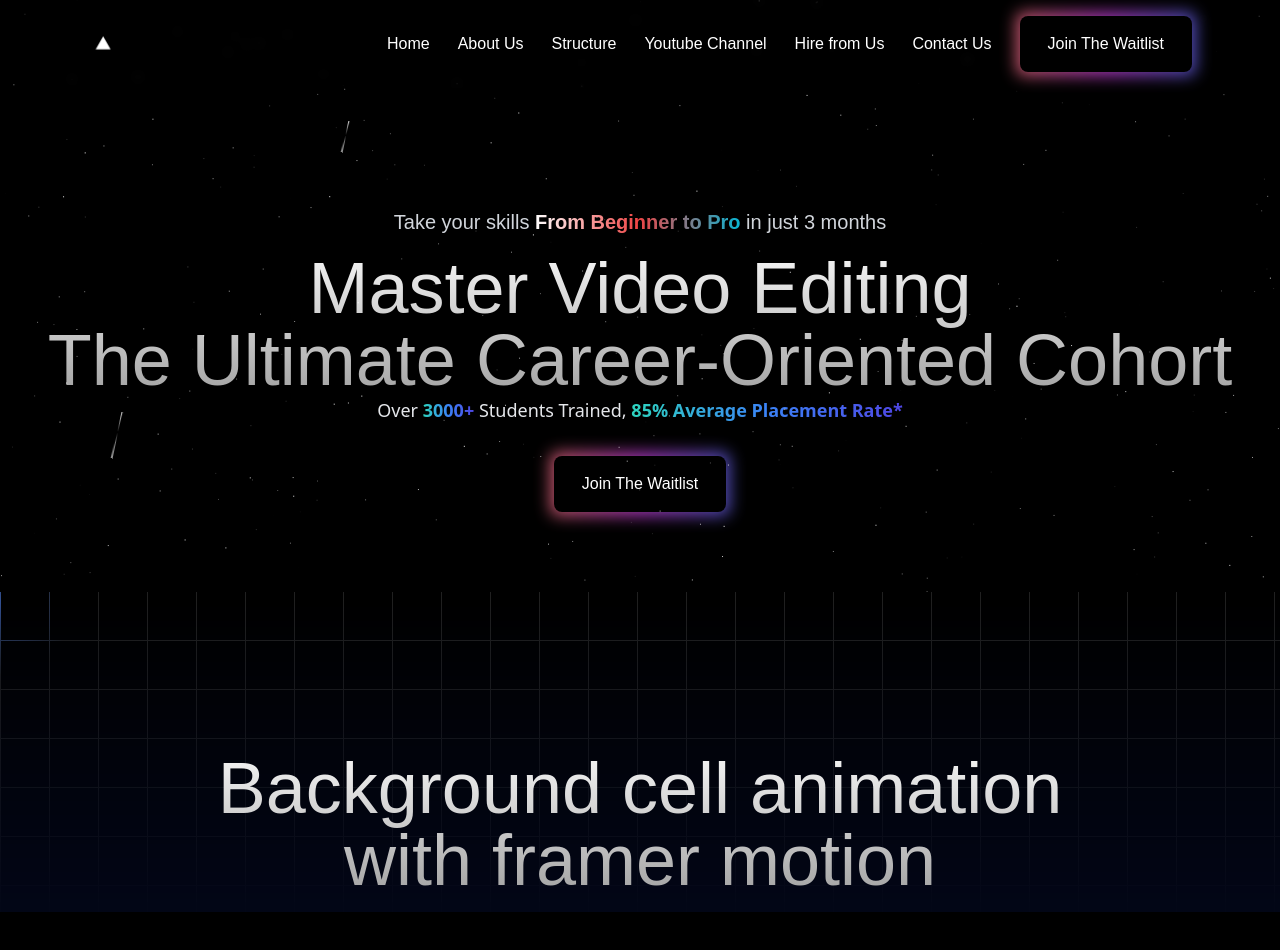
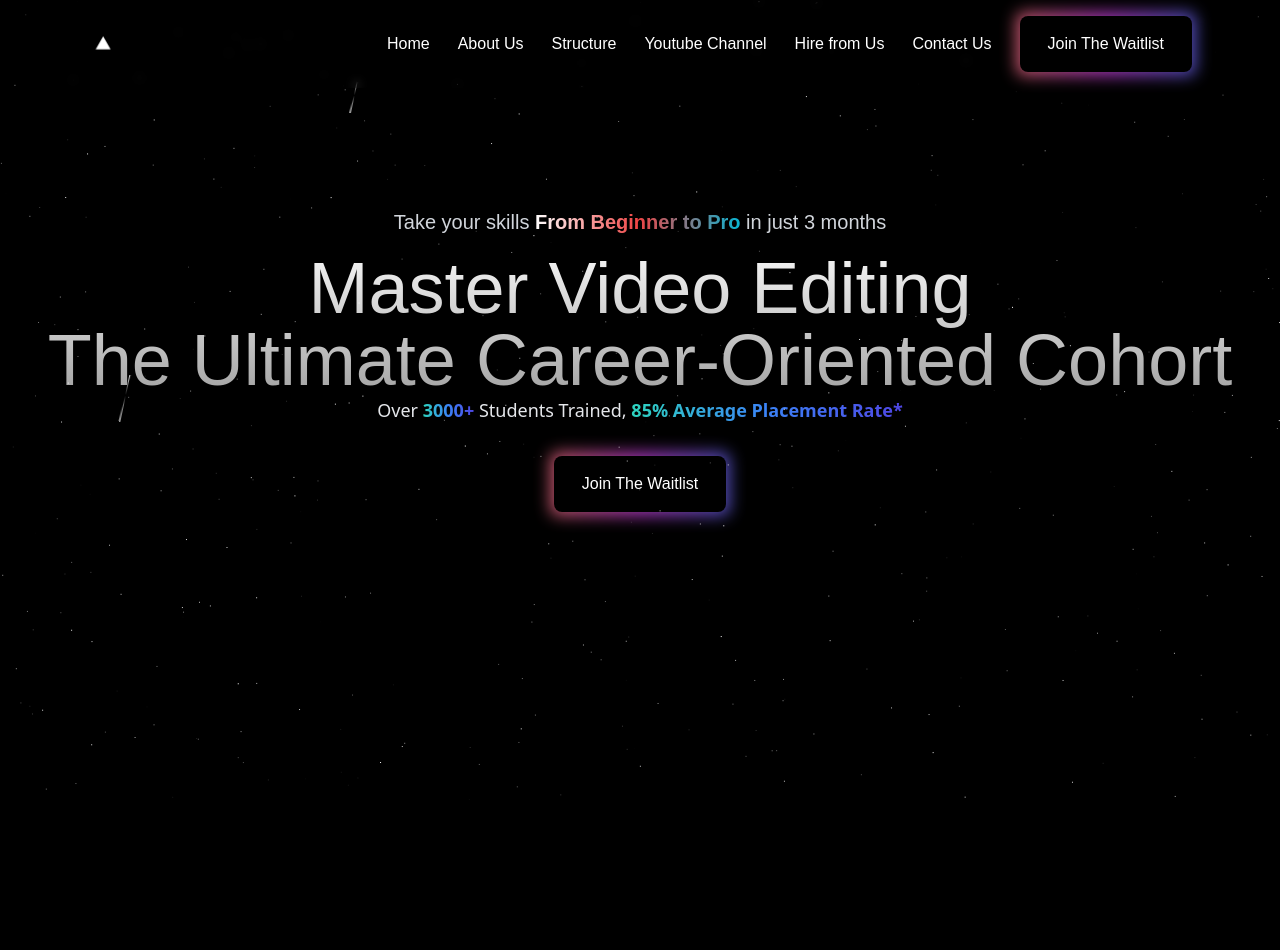
Before and after one commit to Amaljiththedev/luminarylinesschool, a Next.js app: page / in a window 1280 px wide. Shown: the top 950 px of the page. After the commit the page ends 800 px from the top, so only its background shows below. Built offline with nearby package versions, Linux system fonts and the light colour scheme.

Commit message:
Update app/page.tsx

```diff
--- a/app/page.tsx
+++ b/app/page.tsx
@@ -10,11 +10,6 @@ export default function Home() {
       <header className="relative w-full -mb-52 flex items-center justify-center overflow-hidden bg-[radial-gradient(50%_50%_at_50%_50%,#4a0979_0%,#5f0000_50%,rgba(139,0,255,0)_100%)]">
         <Hero />
       </header>
-
-      {/* Main Content */}
-      <main className="relative w-full h-full bg-black">
-        <BackgroundCellAnimation/>
-      </main>
     </>
   );
 }
```
